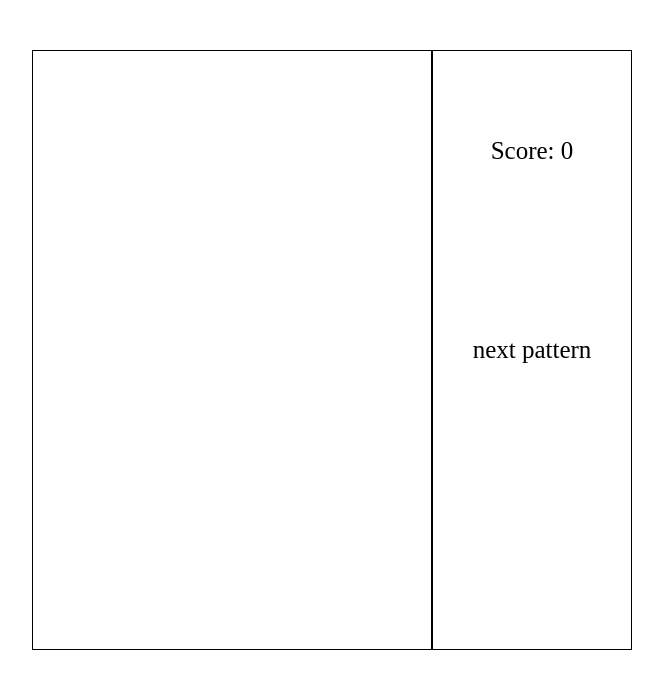
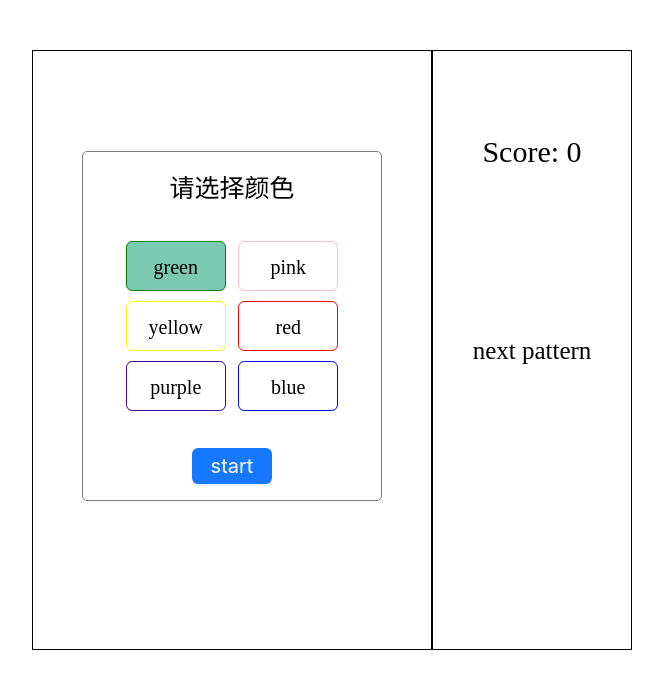
Before and after one commit to crushtw/tetris, a React (Create React App) app: page / in a window 1280 px wide. Shown: the top 688 px of the page, without its empty margins (308-971 px from the left). Built offline with nearby package versions, Linux system fonts and the light colour scheme.

Commit message:
init EndBoard and StartBoard

```diff
--- a/src/App.tsx
+++ b/src/App.tsx
@@ -1,12 +1,33 @@
-import React from 'react';
+import React, {useState} from 'react';
 import Sider from './sideBoard/Sider';
+import StartBoard from './startBoard/StartBoard';
+import EndBoard from './endBoard/EndBoard';
+import {Color, StatusType} from './common/interface';
+
 import './App.css';
 
 const App = () => {
+	const [status, setStatus] = useState('start');
+	const [color, setColor] = useState('green');
+
+	const handleSwitchStatus = (nextStatus: StatusType) => {
+		setStatus(nextStatus);
+	}
+
+	const handleSelectColor = (color: Color) => {
+		setColor(color);
+	}
 
 	return (
 		<div className="container">
 			<div className="box">
+				{status === 'start' && (
+					<StartBoard
+						switchStatus={handleSwitchStatus}
+						selectColor={handleSelectColor}
+					/>
+				)}
+				{status === 'end' && <EndBoard />}
 			</div>
 			<Sider />
 		</div>
--- /dev/null
+++ b/src/common/constants.ts
@@ -0,0 +1,97 @@
+import {BlockColor} from "./interface";
+
+export const blockColor: BlockColor[] = [
+	{
+		text: 'green',
+		borderColor: 'green',
+		backgroundColor: '#7bc9b0',
+	},
+	{
+		text: 'pink',
+		borderColor: 'pink',
+		backgroundColor: '',
+	},
+	{
+		text: 'yellow',
+		borderColor: 'yellow',
+		backgroundColor: '',
+	},
+	{
+		text: 'red',
+		borderColor: 'red',
+		backgroundColor: '',
+	},
+	{
+		text: 'purple',
+		borderColor: 'rgb(57, 6, 151)',
+		backgroundColor: '',
+	},
+	{
+		text: 'blue',
+		borderColor: 'blue',
+		backgroundColor: '',
+	},
+];
+
+export const allColor = {
+    green: {
+        1: "#3f8a87",
+        2: "#2f6e59",
+        3: "#7bc9b0",
+        4: "#4eac84",
+        5: "#83d77d",
+        6: "#5c9943"
+    },
+    pink: {
+        1: "rgb(254,156,171)",
+        2: "rgb(255,128,153)",
+        3: "rgb(255,110,143)",
+        4: "rgb(214,93,138)",
+        5: "rgb(213,119,169)",
+        6: "rgb(255,167,218)"
+    },
+    yellow: {
+        1: "#be7a3d",
+        2: "#ba872e",
+        3: "#deb040",
+        4: "#f9d857",
+        5: "#fce56f",
+        6: "#fffe96"
+    },
+    purple: {
+        1: "#905fa8",
+        2: "#a478df",
+        3: "#ad97f0",
+        4: "#935bd4",
+        5: "#bd96eb",
+        6: "#9477f6"
+    },
+    red: {
+        1: "#7d2b2a",
+        2: "#741516",
+        3: "#923645",
+        4: "#c3413b",
+        5: "#d25453",
+        6: "#ed7172"
+    },
+    blue: {
+        1: "#184892",
+        2: "#5299f4",
+        3: "#2a6bd8",
+        4: "#6ac3fa",
+        5: "#5299f4",
+        6: "#73fbfd"
+    }
+}
+
+export const scoringRules = {
+    0: 0,
+    1: 100,
+    2: 300,
+    3: 600,
+    4: 1000
+};
+
+// 可视化block数组
+const arrRow: number[] = (new Array(16)).fill(0);
+export const arr: number[][] = (new Array(24)).fill(0).map(_ => [...arrRow]);
--- /dev/null
+++ b/src/common/interface.ts
@@ -0,0 +1,8 @@
+export type Color = 'green' | 'yellow' | 'red' | 'purple' | 'blue' | 'pink';
+export interface BlockColor {
+	text: Color,
+	borderColor: string,
+	backgroundColor?: string,
+}
+
+export type StatusType = 'start' | 'doing' | 'end';
--- /dev/null
+++ b/src/endBoard/EndBoard.css
@@ -0,0 +1,38 @@
+.endBoard {
+	height: 14rem;
+    width: 12rem;
+    border: 1px grey solid;
+    border-radius: 5px;
+    margin: 4rem auto 6rem;
+    display: flex;
+    flex-direction: column;
+    justify-content: space-around;
+    align-items: center;
+    background: white;
+}
+
+.over {
+    font-size: 1.6rem;
+    font-weight: 600;
+}
+
+.score {
+    font-size: 1.2rem
+}
+
+.highest {
+    font-size: 0.8rem
+}
+
+.restart {
+    width: 4rem;
+    height: 2.5rem;
+    border: 1px grey solid;
+    border-radius: 0.25rem;
+    line-height: 2.5rem;
+    text-align: center;
+}
+
+.restart:hover {
+    cursor: pointer;
+}
--- /dev/null
+++ b/src/endBoard/EndBoard.tsx
@@ -0,0 +1,26 @@
+import React from "react";
+import './EndBoard.css';
+import {Button} from "antd";
+
+const EndBoard = () => {
+
+	const handleReStart = () => {
+		window.location.reload();
+	}
+
+	return (
+		<div className="endBoard">
+			<p className="over">Game over</p>
+			<p className="score">
+				score：<span id="last_score"> </span>
+			</p>
+			<p className="highest">
+				Highest score：
+				<span id="highest_score"></span>
+			</p>
+			<Button type="primary" onClick={handleReStart}>restart</Button>
+		</div>
+	);
+};
+
+export default EndBoard;
--- a/src/index.css
+++ b/src/index.css
@@ -11,3 +11,11 @@
 html {
 	font-size: 25px;
 }
+
+.ant-btn {
+	width: 80px;
+    height: 36px;
+    font-size: 0.8rem;
+    padding: 0;
+    line-height: 30px;
+}
--- /dev/null
+++ b/src/startBoard/StartBoard.css
@@ -0,0 +1,34 @@
+.startBoard {
+    height: 14rem;
+    width: 12rem;
+    border: 1px grey solid;
+    border-radius: 5px;
+    margin: 4rem auto 6rem;
+    display: flex;
+    flex-direction: column;
+    justify-content: space-around;
+    align-items: center;
+    background: white;
+}
+
+.color {
+    border: 1px black solid;
+    border-radius: 0.25rem;
+    width: 4rem;
+    height: 2rem;
+    font-size: 0.8rem;
+    margin: 0.2rem 0.25rem;
+    line-height: 2rem;
+}
+
+.color:hover {
+    cursor: pointer
+}
+
+.startBoardList {
+    width: 9rem;
+    display: flex;
+    flex-flow: wrap;
+    list-style: none;
+    text-align: center;
+}
--- /dev/null
+++ b/src/startBoard/StartBoard.tsx
@@ -0,0 +1,43 @@
+import React, {useState} from "react";
+import { blockColor, allColor} from "../common/constants";
+import './StartBoard.css';
+import {Button} from "antd";
+import {Color, StatusType} from "../common/interface";
+
+interface StartBoardProps {
+	switchStatus: (nextStatus: StatusType) => void;
+	selectColor: (color: Color) => void;
+}
+
+const StartBoard = (props: StartBoardProps) => {
+	const {switchStatus, selectColor} = props;
+	const [selectedColor, setSelectedColor] = useState('green' as Color);
+	const getColor = (text: Color) => {
+		setSelectedColor(text);
+	}
+	const clickToStart = () => {
+		switchStatus('doing');
+		selectColor(selectedColor);
+	}
+
+	return (
+		<div className="startBoard">
+            <p>请选择颜色</p>
+			<div className="startBoardList">
+				{blockColor.map(item => (
+					<p
+						className="color"
+						style={{
+							borderColor: item.borderColor,
+							background: selectedColor === item.text ? allColor[item.text][3] : '',
+						}}
+						onClick={() => getColor(item.text)}
+					>{item.text}</p>
+				))}
+			</div>
+			<Button type="primary" onClick={clickToStart}>start</Button>
+   		 </div>
+	);
+}
+
+export default StartBoard;
```
Lines whose indentation alone changed are shown as unchanged.
